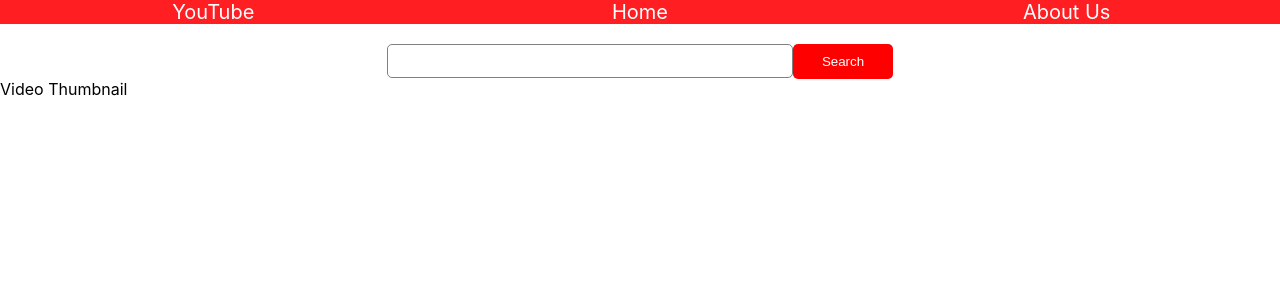
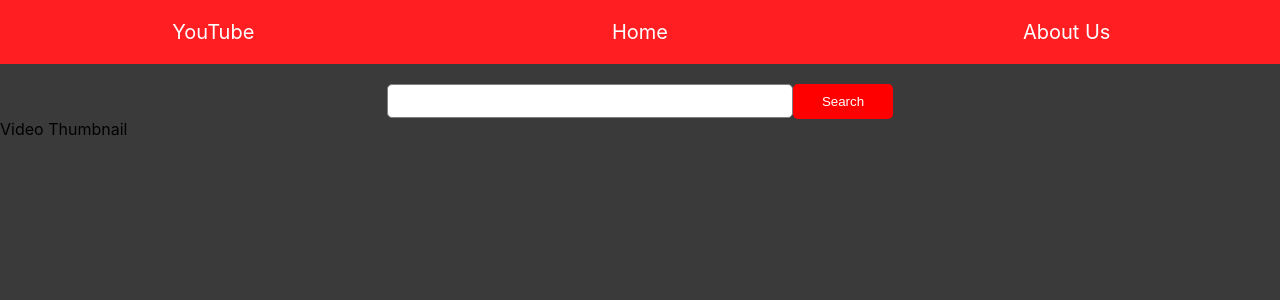
Before and after one commit to RonnieGarcia1/Youtube-Clone, a React (Create React App) app: page / in a window 1280 px wide. Shown: the top 300 px of the page. Built offline with nearby package versions, Linux system fonts and the light colour scheme; no server answers.

Commit message:
another pre-final push

```diff
--- a/src/App.css
+++ b/src/App.css
@@ -1,11 +1,11 @@
   body{
-    background-color: white;
+    background-color: rgb(58, 58, 58);
+}
 
-}
 #hr{
   background-color: red; height: 1px; border: 0;
 }
-#aboutpage{
+#aboutPage{
   padding-left: 50px;
   padding-right: 50px;
 }
@@ -15,7 +15,7 @@
 }
 
 .allText {
-  color: white
+  color: white;
 }
 
   #yt-logo {
@@ -35,7 +35,7 @@
     text-align: center;
     color: white;
     text-decoration: none;
-    padding: 0px;
+    padding: 20px;
     transition: .5s;
   }
 
--- a/src/Components/About.js
+++ b/src/Components/About.js
@@ -6,10 +6,10 @@ class About extends Component{
         return(
 
           <div className='allText'>
-            <div id='aboutpage'>
+            <div id='aboutPage'>
               <br />  <h2>About</h2>
                     <p>
-                        This YouTube clone was created by four great developers know on Trello as the "KanBan".
+                        This YouTube clone was created by some awesome developers listed below.
                         <br />
                         Our application allows users to search YouTube for videos using an external API. From the list of search results, the user may then choose a video to watch.
                         <br />
```
